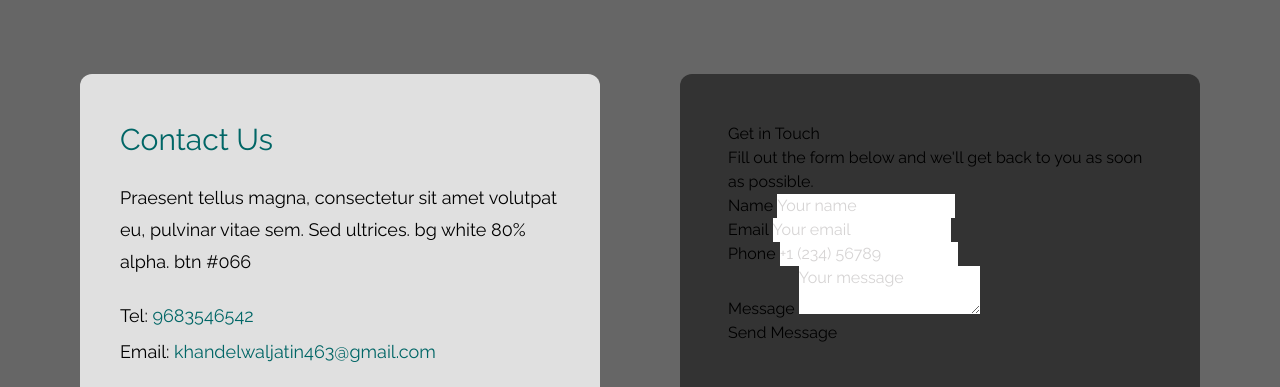
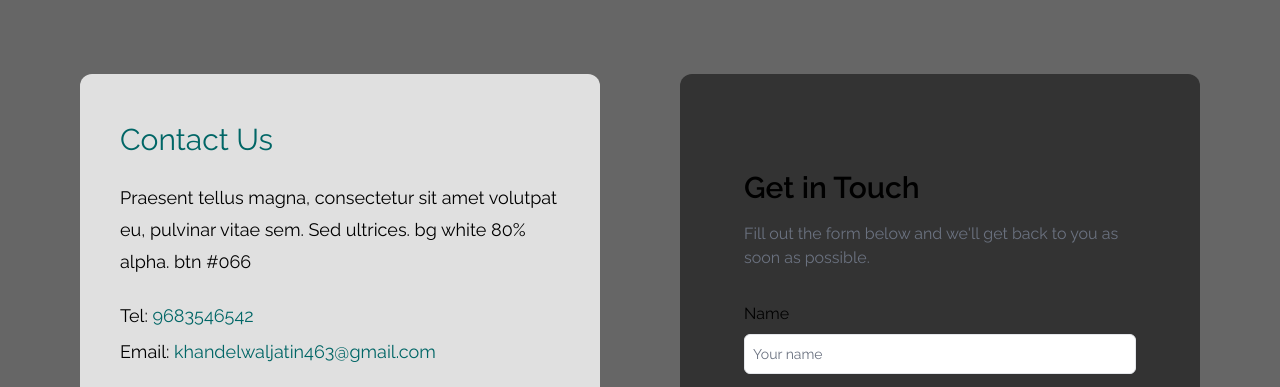
Before and after one commit to jatin123321/cofeeculture, a plain HTML site: page index.html in a window 1280 px wide. Shown: the part 3590-3977 px from the top of the page. Drawn offline with nearby package versions, Linux system fonts and the light colour scheme.

Commit message:
Update Coffee__Culture.css

```diff
--- a/css/Coffee__Culture.css
+++ b/css/Coffee__Culture.css
@@ -1,11 +1,7 @@
 /*
-
 Tooplate 2126 Antique Cafe
-
 https://www.tooplate.com/view/2126-antique-cafe
-
 */
-
 
 body {
     font-family: 'Raleway', sans-serif;
@@ -164,3 +160,78 @@ textarea::-ms-input-placeholder { /* Microsoft Edge */
         margin-bottom: 10px;
     }
 }
+
+/* Updated Contact Form Styles */
+
+.contact-section {
+  width: 100%;
+  max-width: 40rem;
+  margin-left: auto;
+  margin-right: auto;
+  padding: 3rem 1rem;
+}
+
+.contact-intro > * + * {
+  margin-top: 1rem;
+}
+
+.contact-title {
+  font-size: 1.875rem;
+  line-height: 2.25rem;
+  font-weight: 700;
+}
+
+.contact-description {
+  color: rgb(107 114 128);
+}
+
+.form-group-container {
+  display: grid;
+  gap: 1rem;
+  margin-top: 2rem;
+}
+
+.form-group {
+  display: flex;
+  flex-direction: column;
+}
+
+.form-label {
+  margin-bottom: 0.5rem;
+}
+
+.form-input,
+.form-textarea {
+  padding: 0.5rem;
+  border: 1px solid #e5e7eb;
+  display: flex;
+  height: 2.5rem;
+  width: 100%;
+  border-radius: 0.375rem;
+  font-size: 0.875rem;
+  line-height: 1.25rem;
+}
+
+.form-input::placeholder,
+.form-textarea:focus-visible {
+  color: #6b7280;
+}
+
+.form-input:focus-visible,
+.form-textarea:focus-visible {
+  outline: 2px solid #2563eb;
+  outline-offset: 2px;
+}
+
+.form-textarea {
+  min-height: 120px;
+}
+
+.form-submit {
+  width: 100%;
+  margin-top: 1.2rem;
+  background-color: #3124ca;
+  color: #fff;
+  padding: 13px 5px;
+  border-radius: 0.375rem;
+}
```
